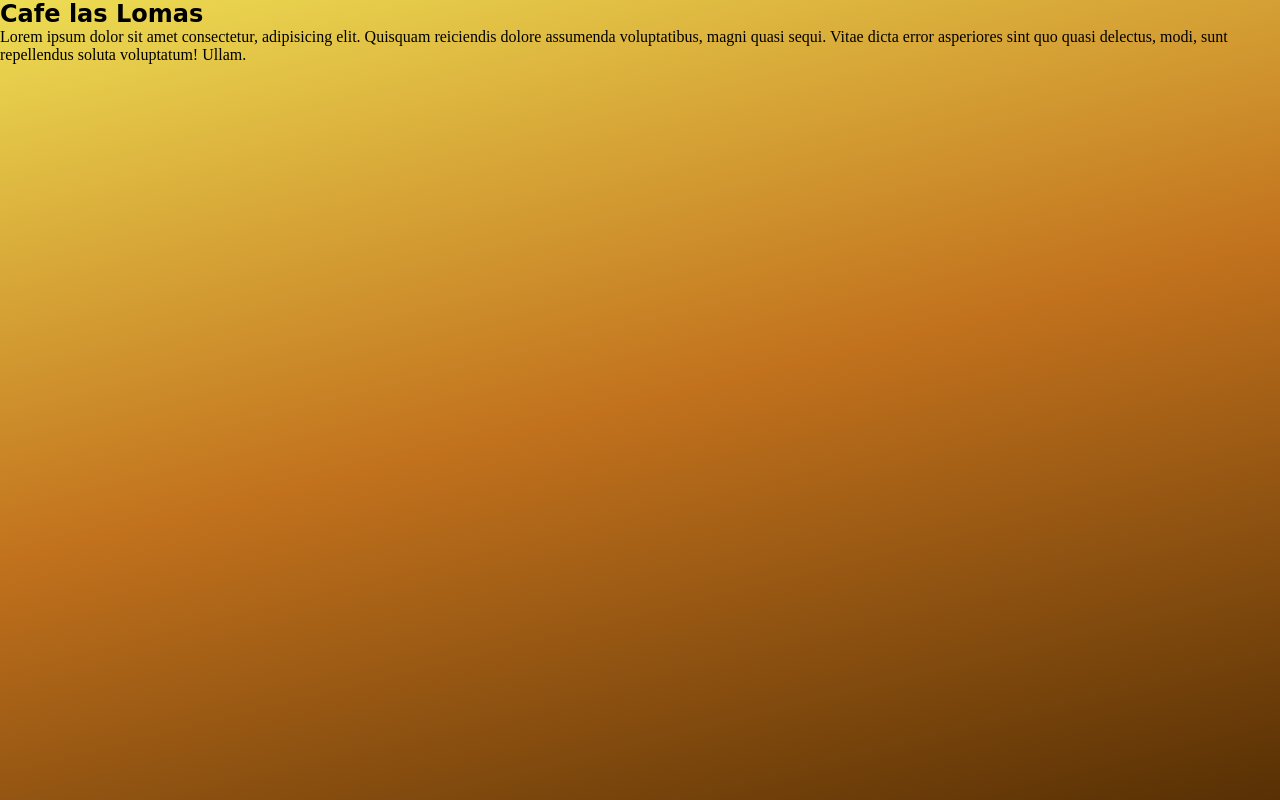
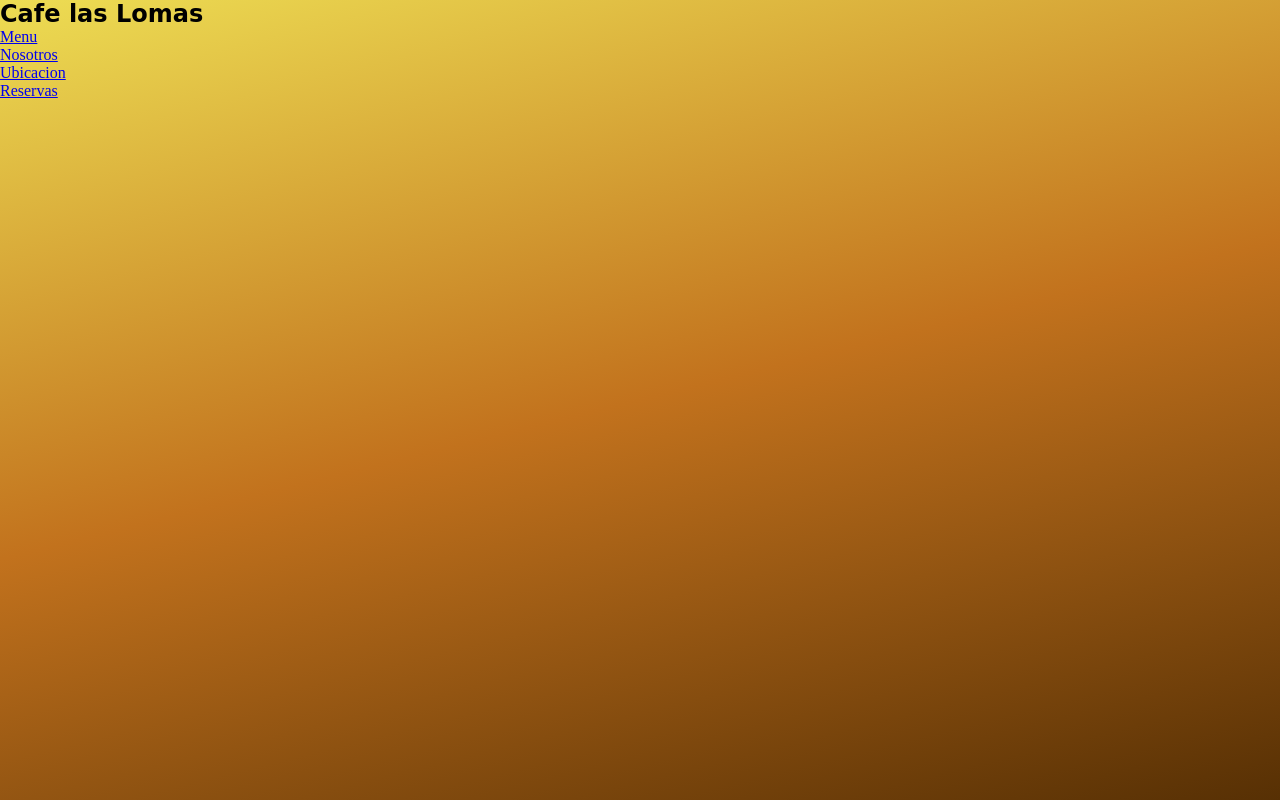
Before and after one commit to Ema-cr/Extrem.html, a plain HTML site: page Extrem.html in a window 1280 px wide. Drawn offline with Linux system fonts and the light colour scheme; a web font is replaced by a local one.

Commit message:
Update Extrem.html

```diff
--- a/Extrem.html
+++ b/Extrem.html
@@ -5,19 +5,28 @@
     <meta name="viewport" content="width=device-width, initial-scale=1.0">
     <title>Cafe Las Lomas</title>
     <link rel="icon" href="Media/taza.png" type="image/x-icon">
-    <link rel="stylesheet" href="Extrem.css">
     <link rel="preconnect" href="https://fonts.googleapis.com">
     <link rel="preconnect" href="https://fonts.gstatic.com" crossorigin>
-    <link href="https://fonts.googleapis.com/css2?family=Edu+QLD+Hand:wght@400..700&family=Open+Sans:ital,wght@0,300..800;1,300..800&display=swap" rel="stylesheet">
+    <link href="https://fonts.googleapis.com/css2?family=Lato:ital,wght@0,100;0,300;0,400;0,700;0,900;1,100;1,300;1,400;1,700;1,900&display=swap" rel="stylesheet">
+    <link rel="stylesheet" href="Extrem.css">
 </head>
 <body>
+
+<div class="wrapper">
     <header>
-        <nav>
-            <h1>Cafe las Lomas</h1>
+        <nav class="navbar">
+            <div class="titulo">
+                <h1>Cafe las Lomas</h1>
+            </div>
+            <ul class="menu">
+                <li><a class="activo" href="#">Menu</a></li>
+                <li><a href="#">Nosotros</a></li>
+                <li><a href="#">Ubicacion</a></li>
+                <li><a href="#">Reservas</a></li>
+            </ul>
         </nav>
     </header>
-    <div>
-        <p>Lorem ipsum dolor sit amet consectetur, adipisicing elit. Quisquam reiciendis dolore assumenda voluptatibus, magni quasi sequi. Vitae dicta error asperiores sint quo quasi delectus, modi, sunt repellendus soluta voluptatum! Ullam.</p>
-    </div>
+</div>
+
 </body>
 </html>
```
